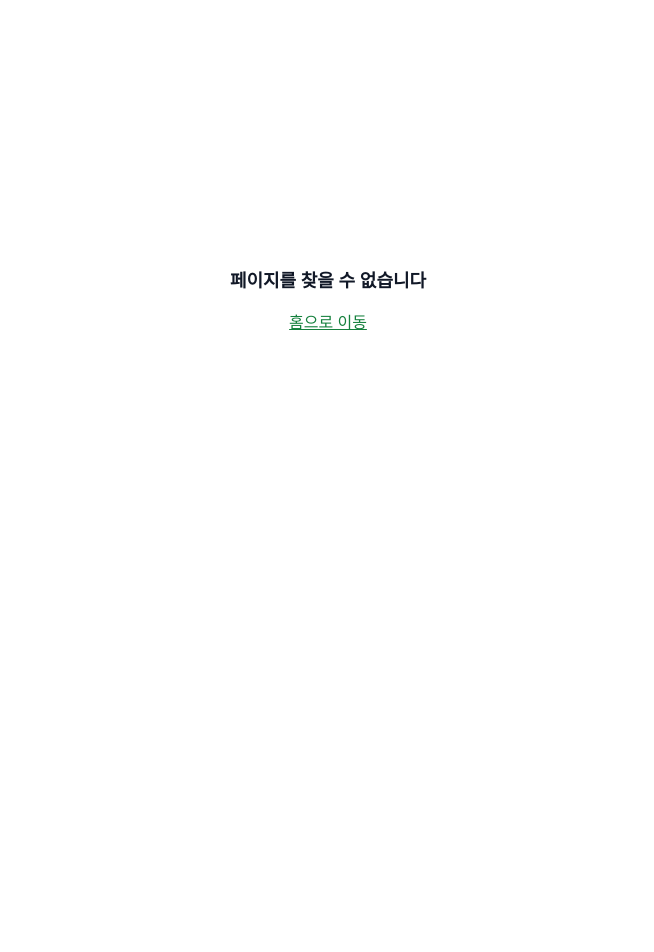
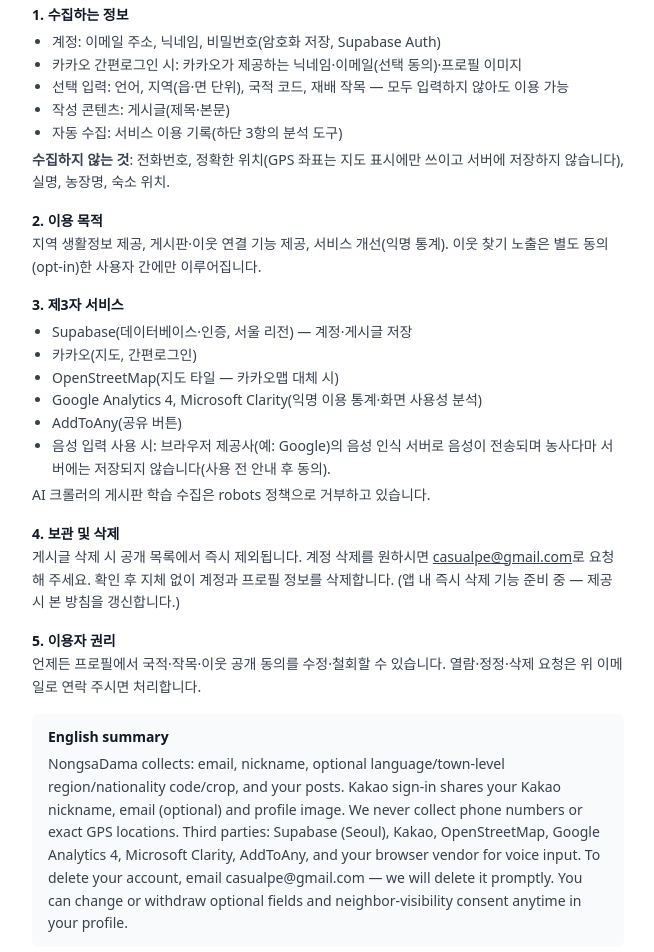
Before and after one commit to Radlerner/nongsadama, a React (Vite) app: page /privacy in a window 1280 px wide. Shown: the part 100-1052 px from the top of the page, without its empty margins (312-966 px from the left). Before the commit the page ends 800 px from the top, so only its background shows below. Built offline with nearby package versions, Linux system fonts and the light colour scheme; no server answers.

Commit message:
feat: 개인정보처리방침(/privacy) — Play 심사 필수 URL, 제3자 6종 고지 (D-020)
Co-Authored-By: Claude Opus 4.8 <noreply@anthropic.com>

```diff
--- a/src/App.tsx
+++ b/src/App.tsx
@@ -16,6 +16,7 @@ import { Profile } from './pages/Profile'
 import { ProfileEdit } from './pages/ProfileEdit'
 import { Neighbors } from './pages/Neighbors'
 import { Talk } from './pages/Talk'
+import { Privacy } from './pages/Privacy'
 import { NotFound } from './pages/NotFound'
 
 export function App() {
@@ -24,6 +25,7 @@ export function App() {
       <Route path="/" element={<Landing />} />
       <Route path="/select" element={<Select />} />
       <Route path="/login" element={<Login />} />
+      <Route path="/privacy" element={<Privacy />} />
       <Route element={<AppLayout />}>
         <Route
           path="/home"
--- a/src/i18n/dictionaries/en.json
+++ b/src/i18n/dictionaries/en.json
@@ -58,6 +58,7 @@
   "select.geoSet": "Picked the nearest area. You can also choose below.",
   "select.geoNoRegion": "No service area with coordinates yet.",
   "common.retry": "Retry",
+  "common.privacy": "Privacy Policy",
   "common.back": "Back",
   "postForm.warningRequired": "Please read and check the yellow box first.",
   "neighbors.title": "My neighbors",
--- a/src/i18n/dictionaries/ko.json
+++ b/src/i18n/dictionaries/ko.json
@@ -58,6 +58,7 @@
   "select.geoSet": "가까운 지역을 선택했어요. 아니면 아래에서 직접 골라 주세요.",
   "select.geoNoRegion": "좌표가 있는 서비스 지역이 아직 없어요.",
   "common.retry": "다시 시도",
+  "common.privacy": "개인정보처리방침",
   "common.back": "뒤로",
   "postForm.warningRequired": "먼저 아래 노란 상자를 읽고 체크해 주세요.",
   "neighbors.title": "내 이웃",
--- a/src/pages/Landing.tsx
+++ b/src/pages/Landing.tsx
@@ -37,6 +37,11 @@ export function Landing() {
           {t('landing.enter')}
         </Link>
       </div>
+      <div className="pb-4 text-center">
+        <Link to="/privacy" className="text-xs text-gray-400 underline">
+          {t('common.privacy')}
+        </Link>
+      </div>
     </div>
   )
 }
--- /dev/null
+++ b/src/pages/Privacy.tsx
@@ -0,0 +1,94 @@
+import { Link } from 'react-router-dom'
+import { operatorEmail } from '../config/app'
+
+/**
+ * 개인정보처리방침(PRD v1.5 §10-J, Google Play 심사 필수 URL).
+ * 법적 고지 문서로서 번역 오차 위험을 줄이기 위해 한국어 원문을 기준으로 두고
+ * 하단에 영어 요약을 병기한다(i18n 사전 미사용 — 의도된 예외, D-020).
+ */
+export function Privacy() {
+  return (
+    <div className="mx-auto max-w-screen-sm bg-white px-6 py-8 text-gray-900">
+      <h1 className="text-xl font-bold text-green-700">농사다마 개인정보처리방침</h1>
+      <p className="mt-1 text-xs text-gray-500">시행일: 2026-08-27 · 문의: {operatorEmail}</p>
+
+      <section className="mt-6 space-y-4 text-sm leading-relaxed">
+        <div>
+          <h2 className="font-bold">1. 수집하는 정보</h2>
+          <ul className="mt-1 list-disc pl-5 text-gray-700">
+            <li>계정: 이메일 주소, 닉네임, 비밀번호(암호화 저장, Supabase Auth)</li>
+            <li>카카오 간편로그인 시: 카카오가 제공하는 닉네임·이메일(선택 동의)·프로필 이미지</li>
+            <li>선택 입력: 언어, 지역(읍·면 단위), 국적 코드, 재배 작목 — 모두 입력하지 않아도 이용 가능</li>
+            <li>작성 콘텐츠: 게시글(제목·본문)</li>
+            <li>자동 수집: 서비스 이용 기록(하단 3항의 분석 도구)</li>
+          </ul>
+          <p className="mt-1 text-gray-700">
+            <strong>수집하지 않는 것</strong>: 전화번호, 정확한 위치(GPS 좌표는 지도 표시에만 쓰이고
+            서버에 저장하지 않습니다), 실명, 농장명, 숙소 위치.
+          </p>
+        </div>
+
+        <div>
+          <h2 className="font-bold">2. 이용 목적</h2>
+          <p className="text-gray-700">
+            지역 생활정보 제공, 게시판·이웃 연결 기능 제공, 서비스 개선(익명 통계). 이웃 찾기
+            노출은 별도 동의(opt-in)한 사용자 간에만 이루어집니다.
+          </p>
+        </div>
+
+        <div>
+          <h2 className="font-bold">3. 제3자 서비스</h2>
+          <ul className="mt-1 list-disc pl-5 text-gray-700">
+            <li>Supabase(데이터베이스·인증, 서울 리전) — 계정·게시글 저장</li>
+            <li>카카오(지도, 간편로그인)</li>
+            <li>OpenStreetMap(지도 타일 — 카카오맵 대체 시)</li>
+            <li>Google Analytics 4, Microsoft Clarity(익명 이용 통계·화면 사용성 분석)</li>
+            <li>AddToAny(공유 버튼)</li>
+            <li>음성 입력 사용 시: 브라우저 제공사(예: Google)의 음성 인식 서버로 음성이 전송되며
+              농사다마 서버에는 저장되지 않습니다(사용 전 안내 후 동의).</li>
+          </ul>
+          <p className="mt-1 text-gray-700">
+            AI 크롤러의 게시판 학습 수집은 robots 정책으로 거부하고 있습니다.
+          </p>
+        </div>
+
+        <div>
+          <h2 className="font-bold">4. 보관 및 삭제</h2>
+          <p className="text-gray-700">
+            게시글 삭제 시 공개 목록에서 즉시 제외됩니다. 계정 삭제를 원하시면{' '}
+            <a className="underline" href={`mailto:${operatorEmail}?subject=${encodeURIComponent('[농사다마] 계정 삭제 요청')}`}>
+              {operatorEmail}
+            </a>
+            로 요청해 주세요. 확인 후 지체 없이 계정과 프로필 정보를 삭제합니다.
+            (앱 내 즉시 삭제 기능 준비 중 — 제공 시 본 방침을 갱신합니다.)
+          </p>
+        </div>
+
+        <div>
+          <h2 className="font-bold">5. 이용자 권리</h2>
+          <p className="text-gray-700">
+            언제든 프로필에서 국적·작목·이웃 공개 동의를 수정·철회할 수 있습니다. 열람·정정·삭제
+            요청은 위 이메일로 연락 주시면 처리합니다.
+          </p>
+        </div>
+
+        <div className="rounded-md bg-gray-50 px-4 py-3">
+          <h2 className="font-bold">English summary</h2>
+          <p className="mt-1 text-gray-700">
+            NongsaDama collects: email, nickname, optional language/town-level region/nationality
+            code/crop, and your posts. Kakao sign-in shares your Kakao nickname, email (optional)
+            and profile image. We never collect phone numbers or exact GPS locations. Third
+            parties: Supabase (Seoul), Kakao, OpenStreetMap, Google Analytics 4, Microsoft
+            Clarity, AddToAny, and your browser vendor for voice input. To delete your account,
+            email {operatorEmail} — we will delete it promptly. You can change or withdraw
+            optional fields and neighbor-visibility consent anytime in your profile.
+          </p>
+        </div>
+      </section>
+
+      <Link to="/" className="mt-8 inline-block text-sm text-green-700 underline">
+        ← 홈으로 / Back to home
+      </Link>
+    </div>
+  )
+}
--- a/src/pages/Profile.tsx
+++ b/src/pages/Profile.tsx
@@ -88,6 +88,10 @@ export function Profile() {
       >
         {t('profile.logout')}
       </button>
+
+      <Link to="/privacy" className="mt-6 inline-block min-h-[44px] text-xs text-gray-500 underline">
+        {t('common.privacy')}
+      </Link>
     </section>
   )
 }
```
Also changed, not shown: 2 other files (tests, documents, lock files or other folders).
